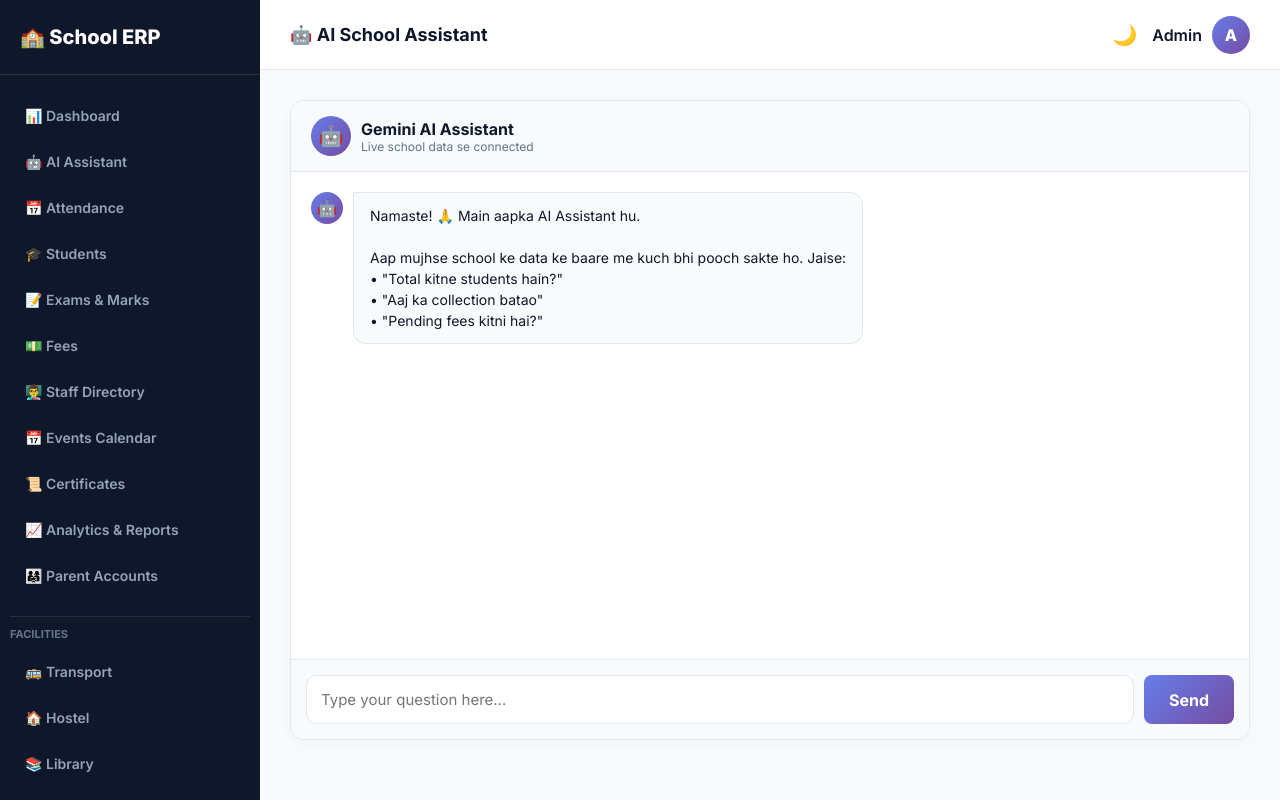
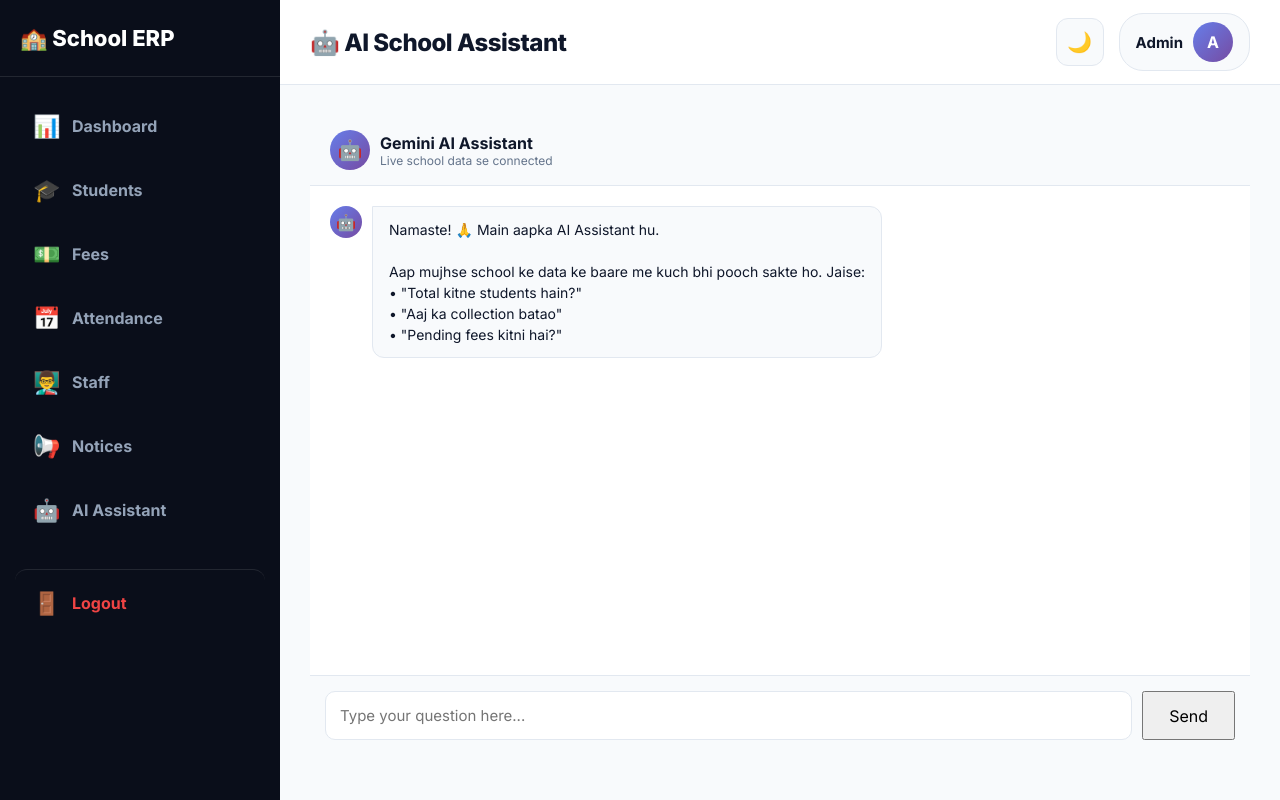
Before and after one commit to amankum500-max/School-mangement-, a Python web app: template templates/ai_assistant.html in a window 1280 px wide. Run offline with Jinja, Linux system fonts and the light colour scheme; the template is opened without the code that fills it, so the values that code supplies are empty.

Commit message:
Update base.html

```diff
--- a/templates/shared/base.html
+++ b/templates/shared/base.html
@@ -6,68 +6,190 @@
 <title>{% block title %}School ERP{% endblock %}</title>
 <link href="https://fonts.googleapis.com/css2?family=Inter:wght@400;600;700;800&display=swap" rel="stylesheet">
 <style>
+  /* ====================================================
+     MASTER DESIGN SYSTEM (Base Layout) - FIXED CSS
+  ==================================================== */
   :root {
-    --primary: #6366f1; --primary-grad: linear-gradient(135deg, #667eea 0%, #764ba2 100%);
-    --bg: #f8fafc; --card: #ffffff; --text: #0f172a; --border: #e2e8f0; --sidebar-bg: #0f172a;
+    --primary: #6366f1;
+    --primary-grad: linear-gradient(135deg, #667eea 0%, #764ba2 100%);
+    --bg: #f8fafc;
+    --card: #ffffff;
+    --text: #0f172a;
+    --border: #e2e8f0;
+    --sidebar-bg: #0a0e1a;
+    --sidebar-hover: #1e293b;
   }
-  body.dark { --bg: #0f172a; --card: #1e293b; --text: #f1f5f9; --border: #334155; --sidebar-bg: #060a14; }
+
+  body.dark {
+    --bg: #0f172a;
+    --card: #1e293b;
+    --text: #f1f5f9;
+    --border: #334155;
+  }
+
   * { box-sizing: border-box; margin: 0; padding: 0; font-family: 'Inter', sans-serif; }
   body { background: var(--bg); color: var(--text); display: flex; min-height: 100vh; transition: 0.3s; }
 
-  .sidebar { width: 260px; background: var(--sidebar-bg); color: white; display: flex; flex-direction: column; position: fixed; top: 0; bottom: 0; left: 0; z-index: 100; }
-  .sidebar-logo { padding: 25px 20px; font-size: 20px; font-weight: 800; border-bottom: 1px solid rgba(255,255,255,0.1); }
-  .sidebar-nav { padding: 20px 10px; flex: 1; overflow-y: auto; }
-  .sidebar-nav a { display: flex; align-items: center; gap: 12px; color: #94a3b8; text-decoration: none; padding: 12px 15px; border-radius: 8px; margin-bottom: 5px; font-weight: 600; font-size: 14px; transition: 0.2s; }
-  .sidebar-nav a:hover, .sidebar-nav a.active { background: var(--primary-grad); color: white; }
+  /* --- SIDEBAR (Bada Size) --- */
+  .sidebar {
+    width: 280px;
+    background: var(--sidebar-bg);
+    color: white;
+    display: flex;
+    flex-direction: column;
+    position: fixed;
+    top: 0; bottom: 0; left: 0;
+    z-index: 100;
+    overflow-y: auto;
+  }
 
-  .main-content { flex: 1; margin-left: 260px; display: flex; flex-direction: column; }
-  .topbar { height: 70px; background: var(--card); border-bottom: 1px solid var(--border); display: flex; align-items: center; justify-content: space-between; padding: 0 30px; }
-  .topbar h2 { font-size: 18px; font-weight: 700; }
-  .user-profile { display: flex; align-items: center; gap: 10px; font-weight: 600; }
-  .avatar { width: 38px; height: 38px; background: var(--primary-grad); color: white; border-radius: 50%; display: flex; align-items: center; justify-content: center; font-weight: 800; }
-  .page-content { padding: 30px; max-width: 1400px; margin: 0 auto; width: 100%; }
+  .sidebar-logo {
+    padding: 25px 20px;
+    font-size: 22px;
+    font-weight: 800;
+    border-bottom: 1px solid rgba(255,255,255,0.1);
+    display: flex;
+    align-items: center;
+    gap: 10px;
+  }
 
-  .card { background: var(--card); border-radius: 14px; padding: 25px; border: 1px solid var(--border); box-shadow: 0 4px 15px rgba(0,0,0,0.03); margin-bottom: 20px; }
-  .btn { padding: 10px 20px; border-radius: 8px; border: none; font-weight: 700; cursor: pointer; color: white; background: var(--primary-grad); text-decoration: none; display: inline-block; }
-  table { width: 100%; border-collapse: collapse; margin-top: 15px; }
-  th { text-align: left; padding: 12px; background: var(--bg); font-size: 12px; text-transform: uppercase; border-bottom: 1px solid var(--border); }
-  td { padding: 15px 12px; border-bottom: 1px solid var(--border); }
+  .sidebar-nav { padding: 20px 15px; flex: 1; }
+
+  .sidebar-link {
+    display: flex;
+    align-items: center;
+    gap: 15px;
+    padding: 16px 18px;
+    border-radius: 12px;
+    color: #94a3b8;
+    text-decoration: none;
+    font-size: 16px;
+    font-weight: 700;
+    transition: all 0.2s;
+    margin-bottom: 6px;
+  }
+
+  .sidebar-link:hover {
+    background: var(--sidebar-hover);
+    color: white;
+    transform: translateX(5px);
+  }
+
+  .sidebar-link.active {
+    background: var(--primary-grad);
+    color: white;
+    box-shadow: 0 6px 16px rgba(99,102,241,0.35);
+  }
+
+  .sidebar-link .ico { font-size: 22px; width: 24px; text-align: center; }
+
+  /* --- MAIN CONTENT AREA --- */
+  .main-content { flex: 1; margin-left: 280px; display: flex; flex-direction: column; min-height: 100vh; }
+
+  /* --- TOPBAR (Bade Buttons) --- */
+  .topbar {
+    height: 85px;
+    background: var(--card);
+    border-bottom: 1px solid var(--border);
+    padding: 0 30px;
+    display: flex;
+    align-items: center;
+    justify-content: space-between;
+    gap: 16px;
+    position: sticky;
+    top: 0;
+    z-index: 90;
+    transition: 0.3s;
+  }
+
+  .topbar h2 { font-size: 24px; font-weight: 800; letter-spacing: -0.5px; color: var(--text); }
+  .topbar-actions { display: flex; align-items: center; gap: 15px; }
+
+  .topbar-btn {
+    width: 48px;
+    height: 48px;
+    border-radius: 12px;
+    background: var(--bg);
+    border: 1px solid var(--border);
+    color: var(--text);
+    cursor: pointer;
+    font-size: 20px;
+    display: inline-flex;
+    align-items: center;
+    justify-content: center;
+    transition: all 0.2s;
+    text-decoration: none;
+  }
+
+  .topbar-btn:hover { background: var(--border); }
+
+  .topbar-user {
+    padding: 8px 16px;
+    border-radius: 24px;
+    background: var(--bg);
+    border: 1px solid var(--border);
+    font-size: 15px;
+    font-weight: 700;
+    display: flex;
+    align-items: center;
+    gap: 10px;
+  }
+
+  .topbar-user .avatar {
+    width: 40px;
+    height: 40px;
+    border-radius: 50%;
+    background: var(--primary-grad);
+    color: white;
+    display: flex;
+    align-items: center;
+    justify-content: center;
+    font-size: 16px;
+  }
+
+  /* --- PAGE CONTENT --- */
+  .page-content { padding: 30px; max-width: 1500px; margin: 0 auto; width: 100%; }
+
+  /* Responsive Design */
+  @media (max-width: 900px) {
+    .sidebar { transform: translateX(-100%); }
+    .sidebar.open { transform: translateX(0); }
+    .main-content { margin-left: 0; }
+    .page-content { padding: 15px; }
+    .topbar h2 { font-size: 20px; }
+    #menuBtn { display: block !important; }
+  }
 </style>
-  <script src="https://cdn.jsdelivr.net/npm/chart.js"></script>
 </head>
 <body>
-  <aside class="sidebar">
+
+  <!-- SIDEBAR -->
+  <aside class="sidebar" id="sidebar">
     <div class="sidebar-logo">🏫 School ERP</div>
     <nav class="sidebar-nav">
-      <a href="/dashboard" class="{% if '/dashboard' in request.path %}active{% endif %}">📊 Dashboard</a>
-      <a href="/ai-assistant" class="{% if '/ai-assistant' in request.path %}active{% endif %}">🤖 AI Assistant</a>
-      <a href="/attendance" class="{% if '/attendance' in request.path %}active{% endif %}">📅 Attendance</a>
-      <a href="/students" class="{% if '/students' in request.path %}active{% endif %}">🎓 Students</a>
-      <a href="/result" class="{% if '/result' in request.path or '/report-card' in request.path %}active{% endif %}">📝 Exams & Marks</a>
-      <a href="/fees" class="{% if '/fees' in request.path %}active{% endif %}">💵 Fees</a>
-      <a href="/staff" class="{% if '/staff' in request.path %}active{% endif %}">👨‍🏫 Staff Directory</a>
-      <a href="/events" class="{% if '/events' in request.path %}active{% endif %}">📅 Events Calendar</a>
-      <a href="/certificates" class="{% if '/certificate' in request.path %}active{% endif %}">📜 Certificates</a>
-      <a href="/analytics" class="{% if '/analytics' in request.path %}active{% endif %}">📈 Analytics & Reports</a>
-      <a href="/manage-parents" class="{% if '/manage-parents' in request.path %}active{% endif %}">👨‍👩‍👧 Parent Accounts</a>
-      <div style="margin-top: 20px; border-top: 1px solid rgba(255,255,255,0.1); padding-top: 10px; margin-bottom: 10px; font-size: 11px; color: #64748b; font-weight: bold; text-transform: uppercase;">Facilities</div>
-<a href="/transport" class="{% if '/transport' in request.path %}active{% endif %}">🚌 Transport</a>
-      <a href="/hostel" class="{% if '/hostel' in request.path %}active{% endif %}">🏠 Hostel</a>
-      <a href="/library" class="{% if '/library' in request.path %}active{% endif %}">📚 Library</a>
-      <a href="/notices" class="{% if '/notices' in request.path %}active{% endif %}">📢 Notice Board</a>
-      <div style="margin-top: 20px; border-top: 1px solid rgba(255,255,255,0.1); padding-top: 10px; margin-bottom: 10px; font-size: 11px; color: #64748b; font-weight: bold; text-transform: uppercase;">System</div>
-<a href="/settings" class="{% if '/settings' in request.path %}active{% endif %}">⚙️ School Settings</a>
-<a href="/backup" class="{% if '/backup' in request.path %}active{% endif %}">💾 Backup Data</a>
-      <a href="/logout" style="color: #ef4444; margin-top: 30px; border-top: 1px solid rgba(255,255,255,0.1); padding-top: 20px;">🚪 Logout</a>
+      <a href="/dashboard" class="sidebar-link {% if '/dashboard' in request.path %}active{% endif %}"><span class="ico">📊</span> Dashboard</a>
+      <a href="/students" class="sidebar-link {% if '/students' in request.path %}active{% endif %}"><span class="ico">🎓</span> Students</a>
+      <a href="/fees" class="sidebar-link {% if '/fees' in request.path %}active{% endif %}"><span class="ico">💵</span> Fees</a>
+      <a href="/attendance" class="sidebar-link {% if '/attendance' in request.path %}active{% endif %}"><span class="ico">📅</span> Attendance</a>
+      <a href="/staff" class="sidebar-link {% if '/staff' in request.path %}active{% endif %}"><span class="ico">👨‍🏫</span> Staff</a>
+      <a href="/notices" class="sidebar-link {% if '/notices' in request.path %}active{% endif %}"><span class="ico">📢</span> Notices</a>
+      <a href="/ai-assistant" class="sidebar-link {% if '/ai-assistant' in request.path %}active{% endif %}"><span class="ico">🤖</span> AI Assistant</a>
+
+      <a href="/logout" class="sidebar-link" style="color: #ef4444; margin-top: 30px; border-top: 1px solid rgba(255,255,255,0.1); padding-top: 20px;"><span class="ico">🚪</span> Logout</a>
     </nav>
   </aside>
 
+  <!-- MAIN CONTENT -->
   <main class="main-content">
     <header class="topbar">
-      <h2>{% block page_title %}Dashboard{% endblock %}</h2>
-      <div style="display: flex; gap: 15px; align-items: center;">
-        <button onclick="document.body.classList.toggle('dark')" style="background: none; border: none; font-size: 20px; cursor: pointer;">🌙</button>
-        <div class="user-profile">
+      <div style="display: flex; align-items: center; gap: 15px;">
+        <button class="topbar-btn" onclick="document.getElementById('sidebar').classList.toggle('open')" style="display: none;" id="menuBtn">☰</button>
+        <h2>{% block page_title %}Dashboard{% endblock %}</h2>
+      </div>
+
+      <div class="topbar-actions">
+        <button class="topbar-btn" onclick="document.body.classList.toggle('dark')">🌙</button>
+        <div class="topbar-user">
           <span>{{ session.name or 'Admin' }}</span>
           <div class="avatar">{{ (session.name or 'A')[0]|upper }}</div>
         </div>
@@ -77,11 +199,25 @@
     <div class="page-content">
       {% with messages = get_flashed_messages() %}
         {% if messages %}{% for msg in messages %}
-            <div style="padding: 15px; margin-bottom: 20px; background: #fee2e2; color: #991b1b; border-radius: 8px;">{{ msg }}</div>
+            <div style="padding: 15px; margin-bottom: 20px; background: #fee2e2; color: #991b1b; border-radius: 8px; font-weight: 600;">{{ msg }}</div>
         {% endfor %}{% endif %}
       {% endwith %}
+
       {% block content %}{% endblock %}
     </div>
   </main>
+
+  <script>
+    // Mobile menu toggle logic
+    function checkMobile() {
+      if (window.innerWidth <= 900) {
+        document.getElementById('menuBtn').style.display = 'block';
+      } else {
+        document.getElementById('menuBtn').style.display = 'none';
+      }
+    }
+    window.addEventListener('resize', checkMobile);
+    checkMobile();
+  </script>
 </body>
 </html>
```
